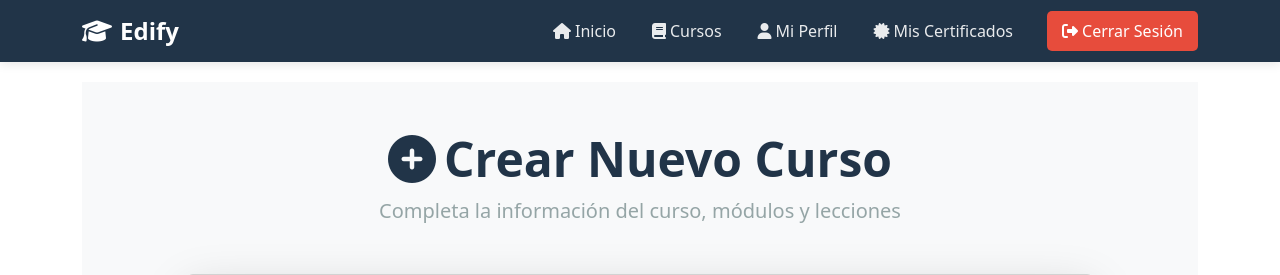
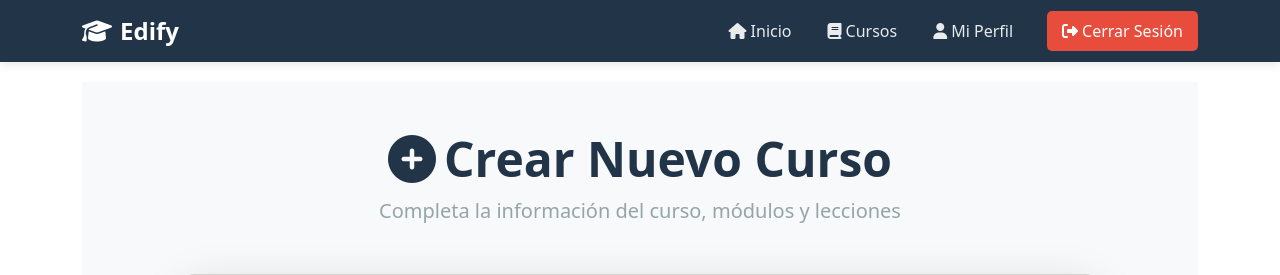
Before and after one commit to Gadielo03/Edify, a Django app: page /courses/create/ in a window 1280 px wide. Shown: the top 275 px of the page. Run offline with Django 5.2, Linux system fonts and the light colour scheme; a user stored in the database is signed in; tables that the repository leaves empty hold one stand-in row (values such as "Sample post"); some libraries are stand-ins or nearby versions.

Commit message:
feat: :sparkles: Remove "Mis Certificados" link from the navigation menu

```diff
--- a/templates/base.html
+++ b/templates/base.html
@@ -40,11 +40,6 @@
                     <li class="nav-item">
                         <a class="nav-link" href="{% url 'users:profile' %}">
                             <i class="fas fa-user me-1"></i>Mi Perfil
-                        </a>
-                    </li>
-                    <li class="nav-item">
-                        <a class="nav-link" href="#">
-                            <i class="fas fa-certificate me-1"></i>Mis Certificados
                         </a>
                     </li>
                     <li class="nav-item ms-3">
```
